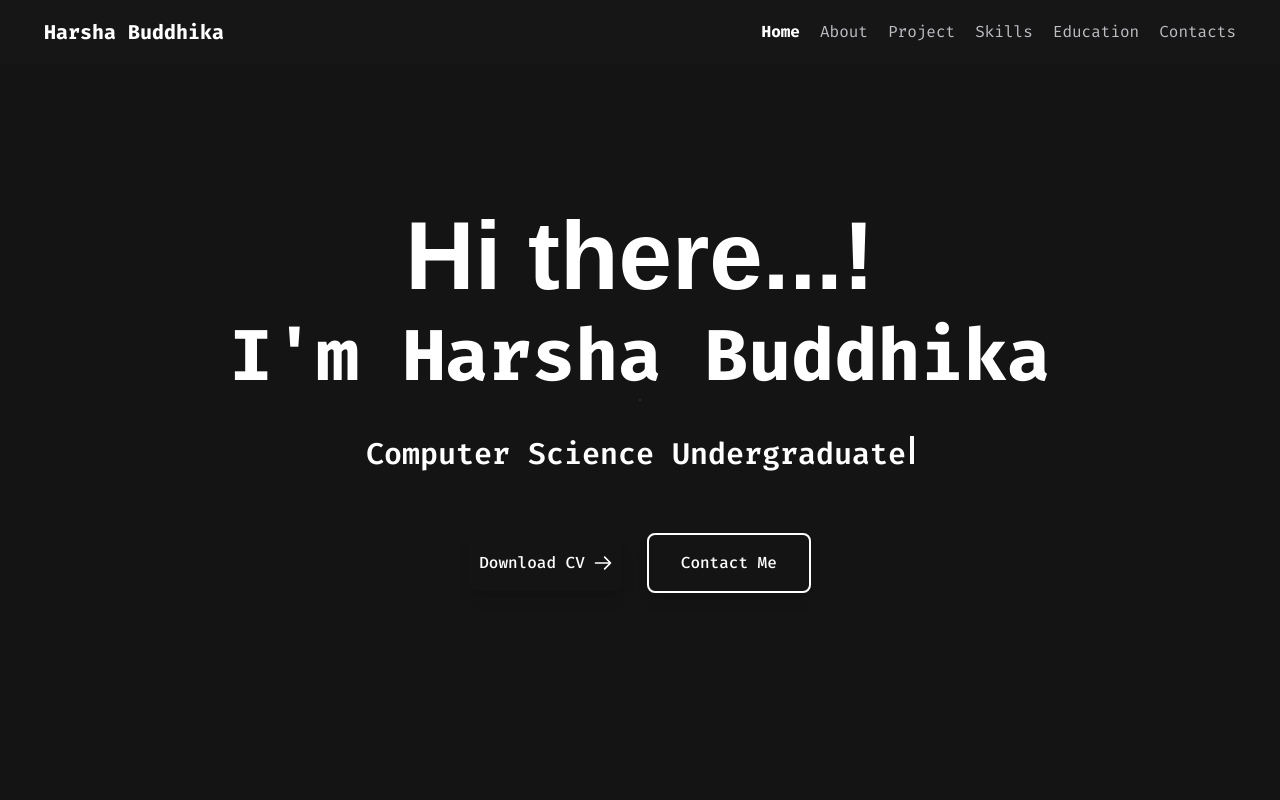
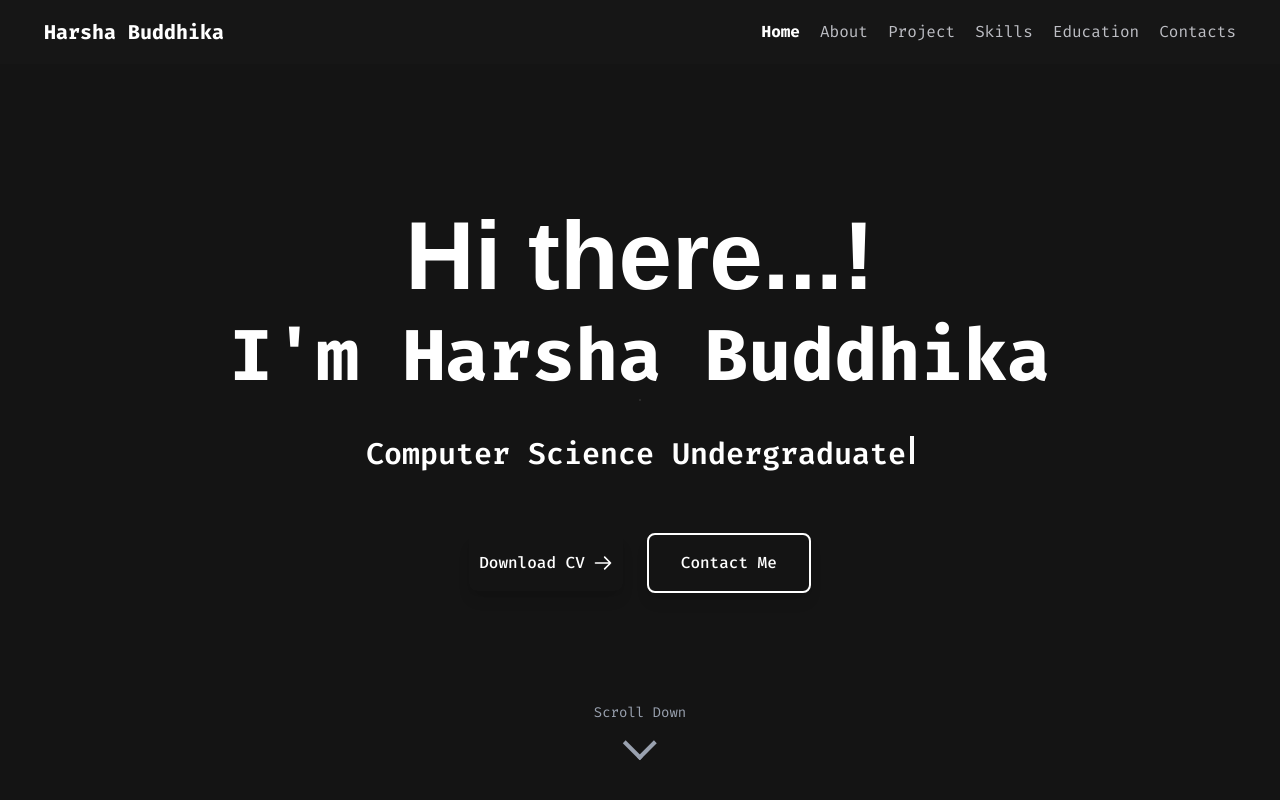
Before and after one commit to Harsha-Buddhika-Official/Official-Portfolio-React, a React (Vite) app: page / in a window 1280 px wide. Shown: the top 800 px of the page. Built offline with nearby package versions, Linux system fonts and the light colour scheme.

Commit message:
Update HomePage.jsx

```diff
--- a/src/pages/HomePage.jsx
+++ b/src/pages/HomePage.jsx
@@ -2,8 +2,7 @@ import Typing from "../components/TypingAni.jsx";
 
 function HomePage() {
   return (
-    <>
-      <div className="flex flex-col items-center justify-center h-screen text-center">
+    <div className="relative flex flex-col items-center justify-center h-screen text-center">
       <div>
         <h1
           className="mb-2 text-6xl font-extrabold text-white md:text-7xl lg:text-8xl"
@@ -56,13 +55,12 @@ function HomePage() {
           </span>
         </button>
       </div>
-      </div>
       {/* scroll down */}
-      <div className="absolute flex flex-col items-center text-gray-400 transform -translate-x-1/2 bottom-8 left-1/2 animate-bounce ">
+      <div className="absolute flex flex-col items-center text-gray-400 transform -translate-x-1/2 bottom-8 left-1/2 animate-bounce">
         <span className="mb-2 text-sm">Scroll Down</span>
         <span className="w-6 h-6 rotate-45 border-b-4 border-r-4 border-gray-400"></span>
       </div>
-    </>
+    </div>
   );
 }
 export default HomePage;
```
Lines whose indentation alone changed are shown as unchanged.
